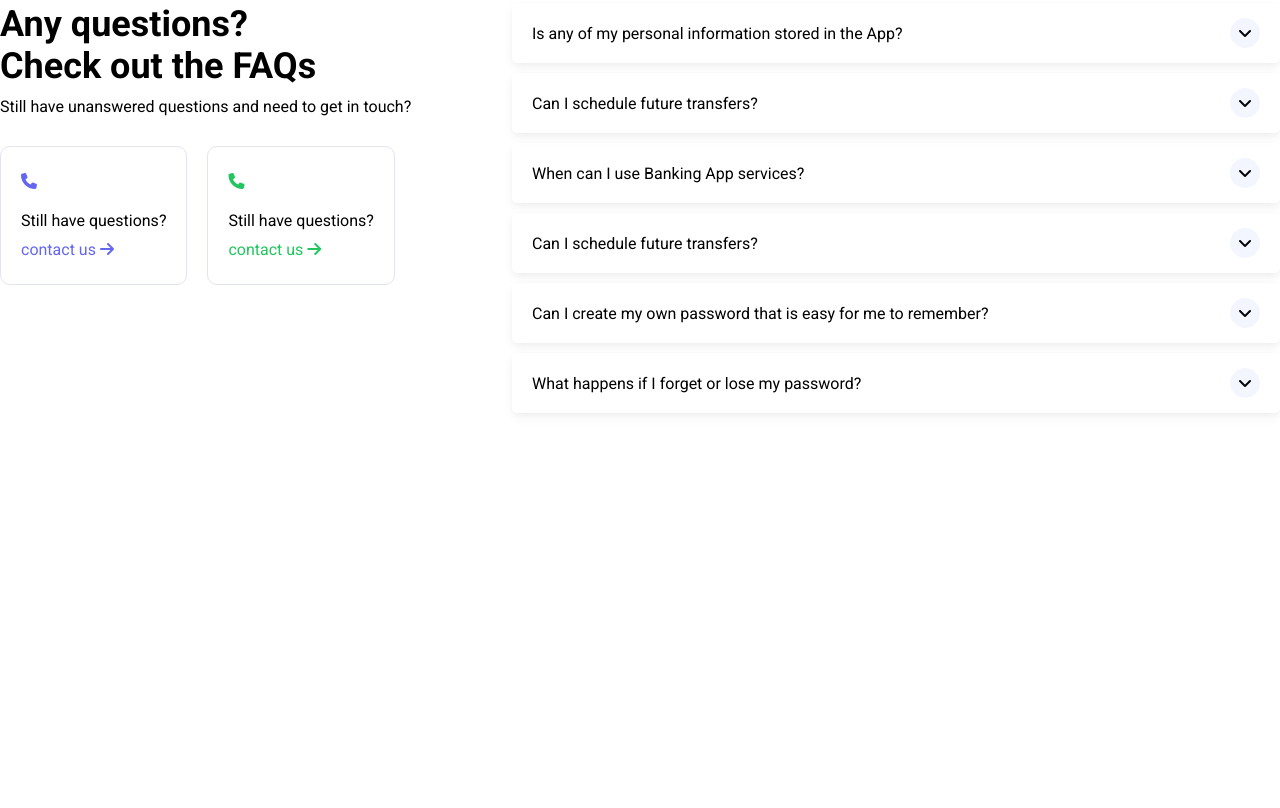
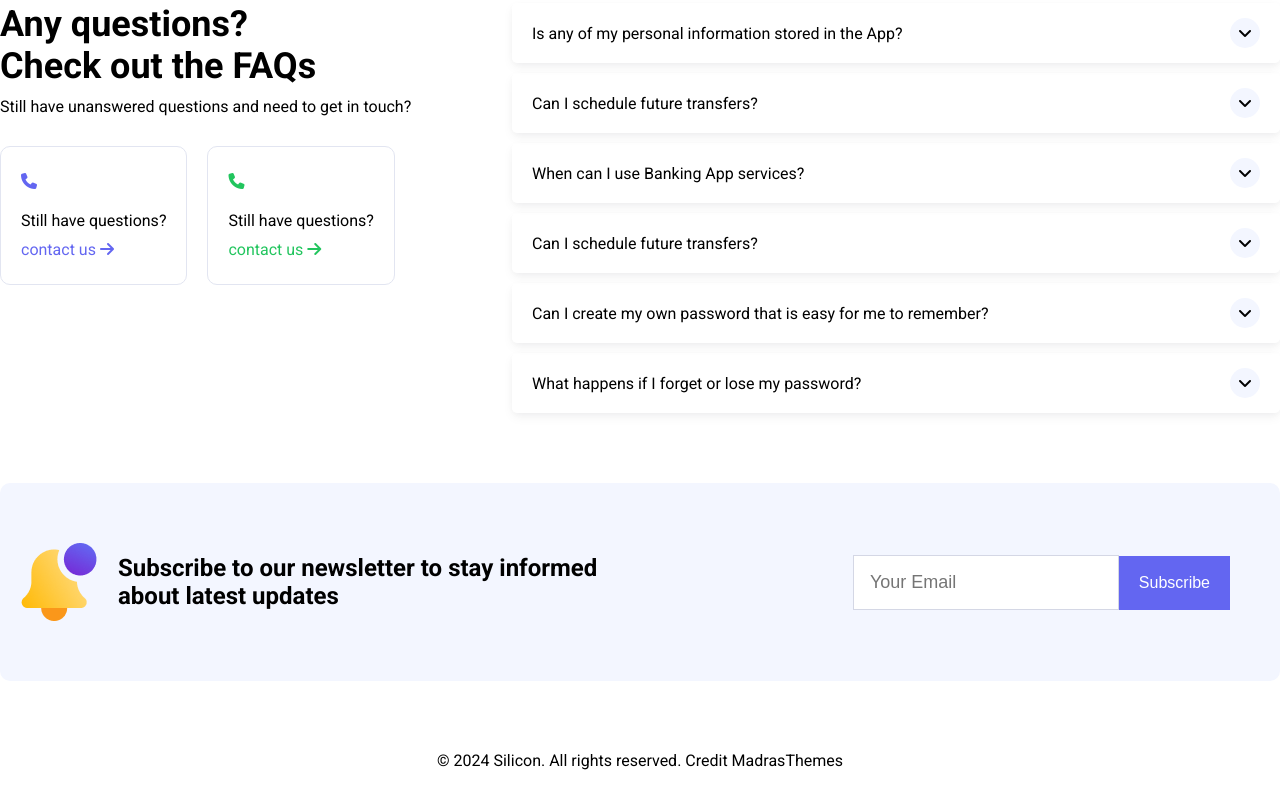
Before and after one commit to nabilsiddik/silicon, a plain HTML site: page index.html in a window 1280 px wide. Shown: the part 4448-5256 px from the top of the page. Before the commit the page ends 4931 px from the top, so only its background shows below. Drawn offline with Linux system fonts and the light colour scheme.

Commit message:
Footer copyright section done

```diff
--- a/Styles/style.css
+++ b/Styles/style.css
@@ -310,3 +310,41 @@ section{
     background: #F3F6FF;
     border-radius: 50%;
 }
+
+
+/** Section **/
+#newsletter .container{
+    background: #F3F6FF;
+    padding: 60px 20px;
+    border-radius: 10px;
+}
+#newsletter .heading{
+    width: 50%;
+}
+#newsletter .form input[type="email"]{
+    padding: 16px;
+    border: 1px solid #D4D7E5;
+    font-size: 18px;
+}
+#newsletter .form{
+    width: 50%;
+    display: flex;
+    justify-content: end;
+    padding-right: 30px;
+}
+#newsletter .form input[type="email"]:focus{
+    outline: none;
+}
+#newsletter .form input[type="submit"]{
+    background-color: var(--primary-color);
+    color: #fff;
+    padding: 18px 20px;
+    border: none;
+    font-size: 16px;
+    margin-left: -4px;
+}
+
+/** Footer copyright **/
+#footer_copyright{
+    margin-bottom: 50px;
+}
--- a/index.html
+++ b/index.html
@@ -415,6 +415,28 @@
                 </div>
             </div>
          </section>
+
+         <!-- Newsletter Section -->
+         <section id="newsletter">
+            <div class="container flex items-center">
+                <div class="heading flex items-center gap-20">
+                    <img src="Images/notification.png" alt="">
+                    <h3>Subscribe to our newsletter to stay informed about latest updates</h3>
+                </div>
+                <div class="form">
+                    <form>
+                        <input type="email" placeholder="Your Email">
+                        <input type="submit" value="Subscribe">
+                    </form>
+                </div>
+            </div>
+         </section>
+
+         <section id="footer_copyright">
+            <div class="container">
+                <p class="text-center">&copy; 2024 Silicon. All rights reserved. Credit MadrasThemes</p>
+            </div>
+         </section>
      </footer>
 
 </body>
```
Also changed, not shown: Images/notification.png (added).
